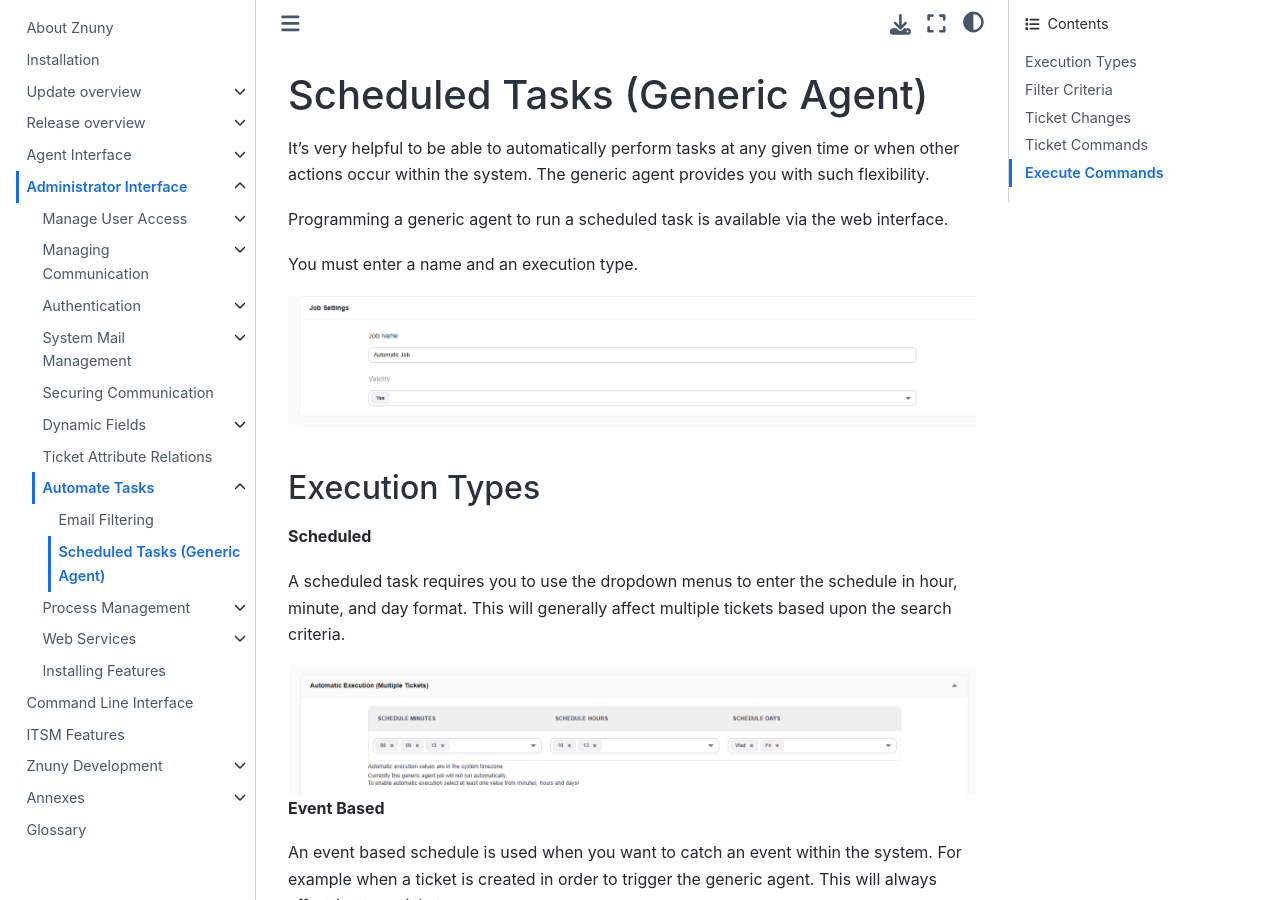
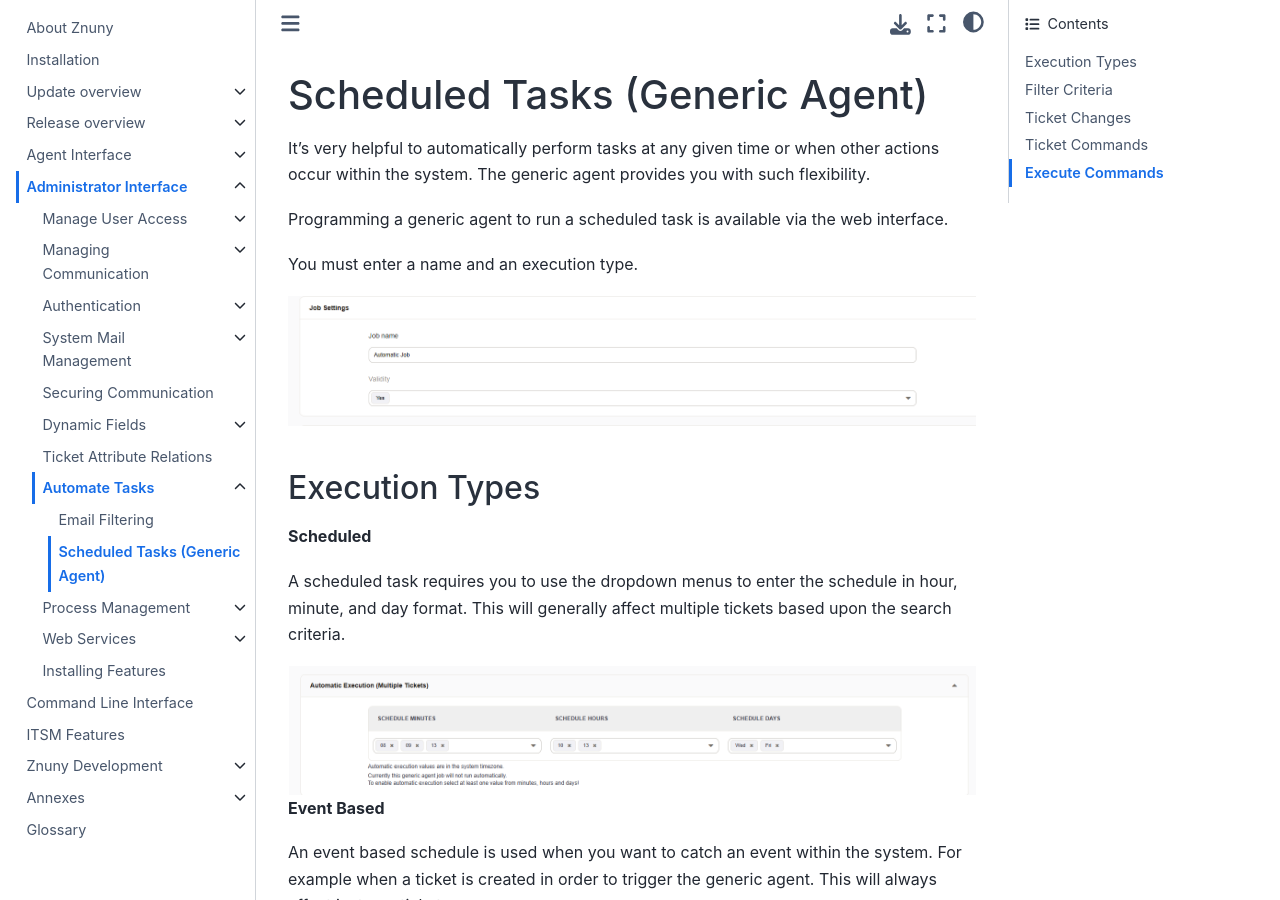
Before and after one commit to znuny/manual, a Sphinx documentation site: the page built from source/admin/automation/generic_agent/index.rst, in a window 1280 px wide and 900 px high. Built offline with Sphinx 7.4.7 and the Sphinx Book theme 1.1.4, drawn with Linux system fonts in a browser that asks for light colours; pages that are not in the unit, such as notebooks, are missing from menus.

Commit message:
Grammatical change.

```diff
--- a/source/admin/automation/generic_agent/index.rst
+++ b/source/admin/automation/generic_agent/index.rst
@@ -3,7 +3,7 @@
 Scheduled Tasks (Generic Agent)
 ###############################
 
-It's very helpful to be able to automatically perform tasks at any given time or when other actions occur within the system. The generic agent provides you with such flexibility.
+It's very helpful to automatically perform tasks at any given time or when other actions occur within the system. The generic agent provides you with such flexibility.
 
 Programming a generic agent to run a scheduled task is available via the web interface.
 
```
